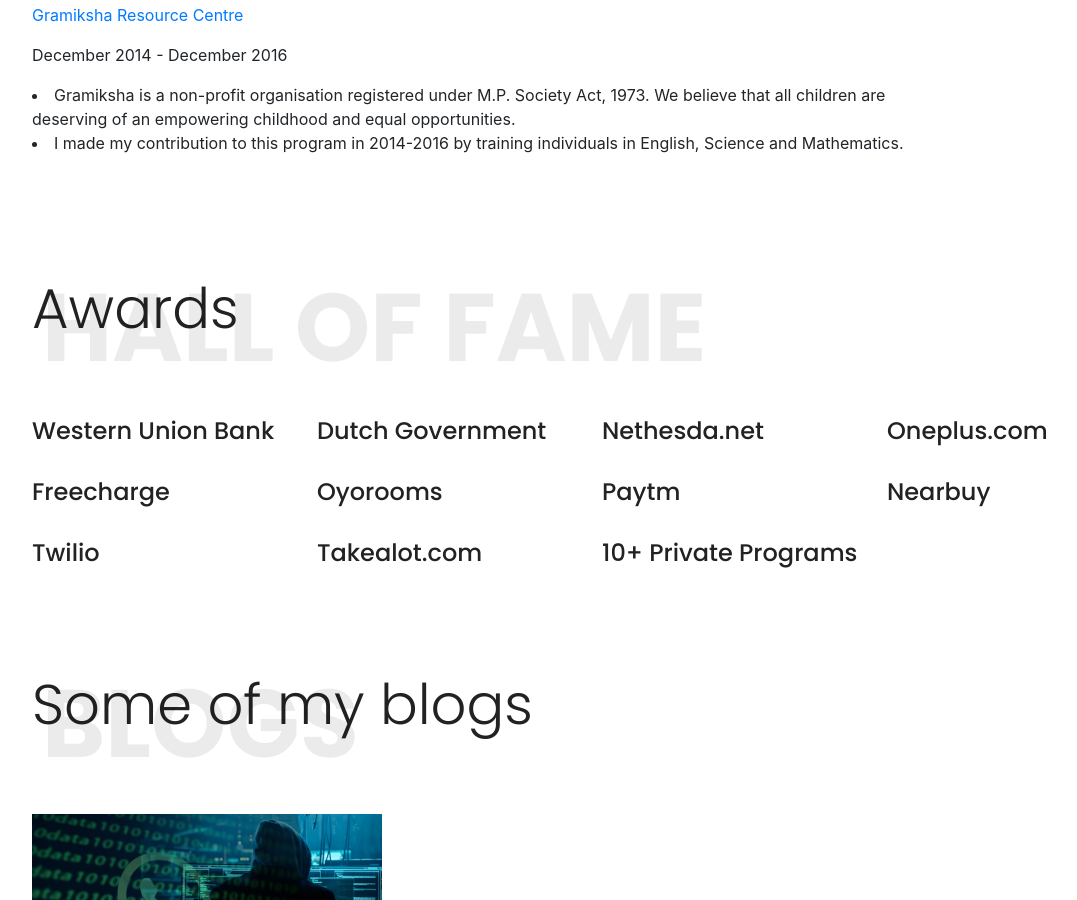
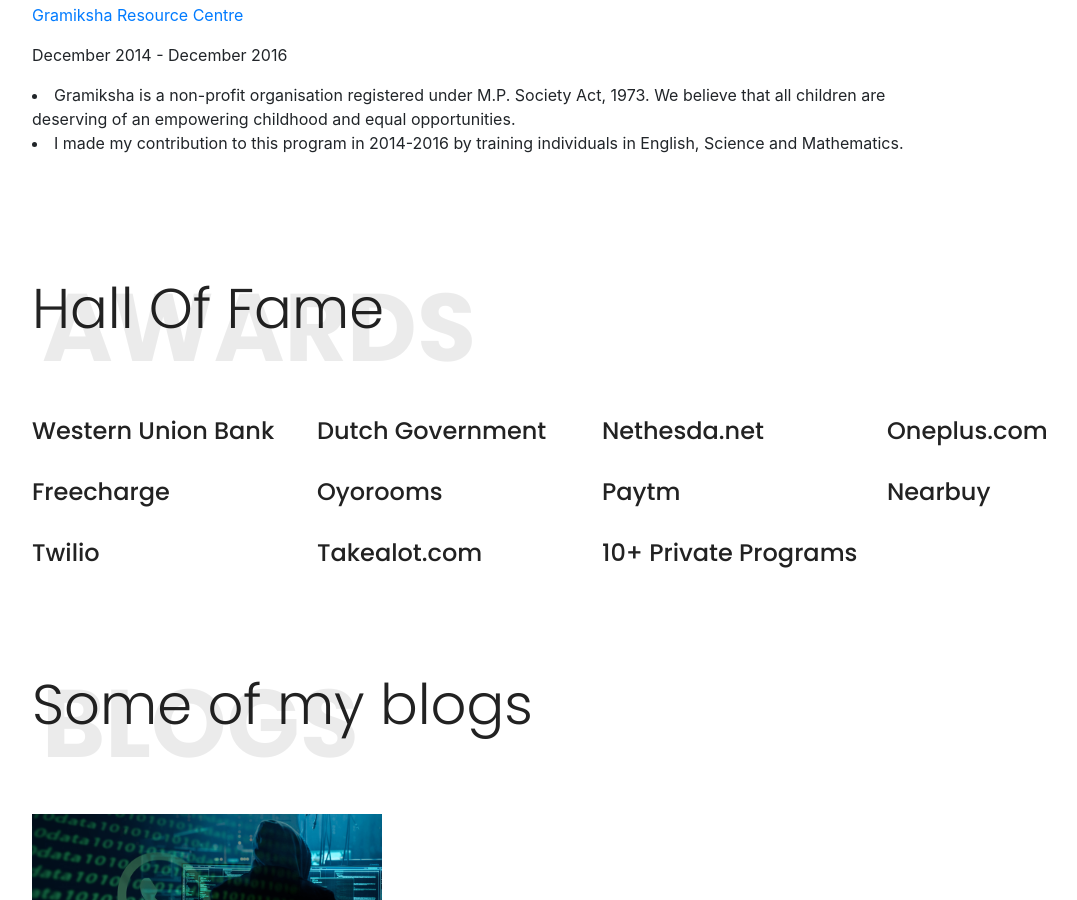
Before and after one commit to Siddharth-Rajput/Siddharth-Rajput.github.io, a Jekyll site: the page index.html, which Jekyll copies as it is, in a window 1280 px wide and 900 px high, scrolled down 4698 px. Shown: the whole window, without its empty margins (53-1130 px from the left). Built offline with Jekyll 4.4.1, drawn with Linux system fonts in a browser that asks for light colours; nearby versions of some CDN libraries.

Commit message:
Update index.html

```diff
--- a/index.html
+++ b/index.html
@@ -414,8 +414,8 @@
         </section>
 
         <section class="interests pt-5 pb-5">
-            <h1 class="display-4 mt-5">Awards</h1>
-                <h1 class="bold-text bg-text">Hall Of Fame</h1>
+            <h1 class="display-4 mt-5">Hall Of Fame</h1>
+                <h1 class="bold-text bg-text">Awards</h1>
                 <!--Full Awards-->
                 <!-- <div class="row d-flex">
                     <div class="col-md-10">
```
